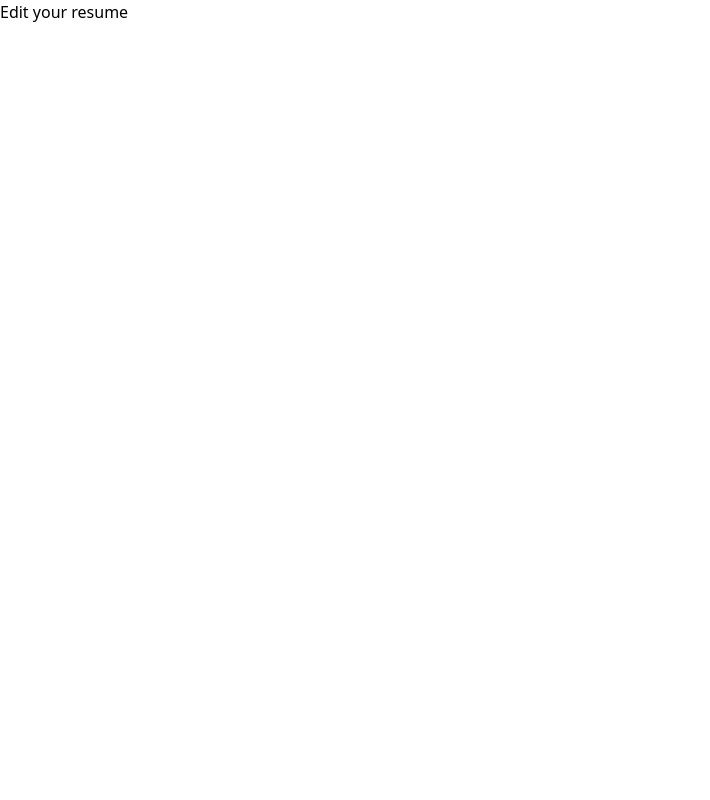
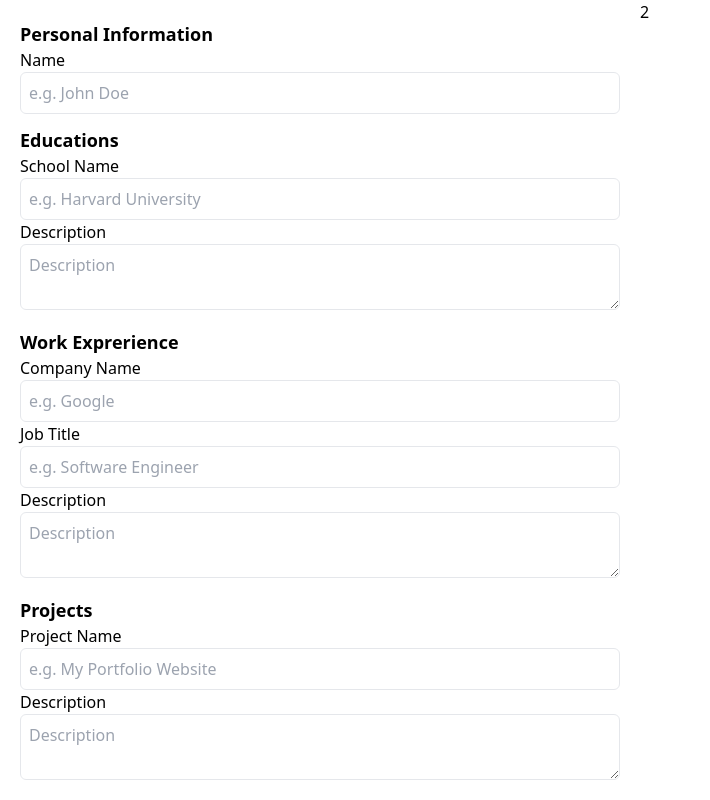
Before and after one commit to Qu1etboy/resume-edit, a Next.js app: page /edit in a window 1280 px wide. Shown: the whole page, without its empty margins (0-710 px from the left). Built offline with nearby package versions, Linux system fonts and the light colour scheme.

Commit message:
feat: add form component

```diff
--- /dev/null
+++ b/components/FormComponent.tsx
@@ -0,0 +1,67 @@
+export default function FormComponent() {
+  return (
+    <form className="h-screen overflow-scroll p-5 flex flex-col gap-3">
+      <div>
+        <h2 className="text-lg font-bold">Personal Information</h2>
+        <label>Name</label>
+        <input
+          placeholder="e.g. John Doe"
+          name="name"
+          className="p-2 border rounded-md w-full"
+        />
+      </div>
+      <div>
+        <h2 className="text-lg font-bold">Educations</h2>
+        <label>School Name</label>
+        <input
+          placeholder="e.g. Harvard University"
+          className="p-2 border rounded-md w-full"
+        />
+        <label>Description</label>
+        <textarea
+          placeholder="Description"
+          className="p-2 border rounded-md w-full"
+        />
+      </div>
+      <div>
+        <h2 className="text-lg font-bold">Work Exprerience</h2>
+        <label>Company Name</label>
+        <input
+          placeholder="e.g. Google"
+          className="p-2 border rounded-md w-full"
+        />
+        <label>Job Title</label>
+        <input
+          placeholder="e.g. Software Engineer"
+          className="p-2 border rounded-md w-full"
+        />
+        <label>Description</label>
+        <textarea
+          placeholder="Description"
+          className="p-2 border rounded-md w-full"
+        />
+      </div>
+      <div>
+        <h2 className="text-lg font-bold">Projects</h2>
+        <label>Project Name</label>
+        <input
+          placeholder="e.g. My Portfolio Website"
+          className="p-2 border rounded-md w-full"
+        />
+        <label>Description</label>
+        <textarea
+          placeholder="Description"
+          className="p-2 border rounded-md w-full"
+        />
+      </div>
+      <div>
+        <h2 className="text-lg font-bold">Interests</h2>
+        <label>Interest</label>
+        <input
+          placeholder="e.g. Listen to music"
+          className="p-2 border rounded-md w-full"
+        />
+      </div>
+    </form>
+  );
+}
--- a/pages/edit.tsx
+++ b/pages/edit.tsx
@@ -1,7 +1,12 @@
+import FormComponent from "@/components/FormComponent";
+
 export default function EditResume() {
   return (
-    <main>
-      <h1>Edit your resume</h1>
+    <main className="flex ">
+      <section className="w-full">
+        <FormComponent />
+      </section>
+      <section className="w-full">2</section>
     </main>
   );
 }
--- a/pages/index.tsx
+++ b/pages/index.tsx
@@ -1,5 +1,6 @@
 import Head from "next/head";
 import { useSession, signIn, signOut } from "next-auth/react";
+import Link from "next/link";
 
 export default function Home() {
   const { data: session } = useSession();
@@ -15,12 +16,53 @@ export default function Home() {
         <meta name="viewport" content="width=device-width, initial-scale=1" />
         <link rel="icon" href="/favicon.ico" />
       </Head>
-      <main>
-        <h1>Resume Edit</h1>
+      <main className="w-full min-h-screen flex flex-col justify-center items-center gap-5">
+        <h1 className="text-8xl font-extrabold text-green-600">Resume Edit</h1>
+        <p className="text-lg">
+          Create your resume with ease. Type in your information and download it
+          as a PDF
+        </p>
         {session ? (
-          <button onClick={() => signOut()}>Sign out</button>
+          <>
+            <Link
+              type="button"
+              href="/edit"
+              className="text-white bg-blue-700 hover:bg-blue-800 focus:ring-4 focus:ring-blue-300 font-medium rounded-lg text-sm px-5 py-2.5 mr-2 mb-2 dark:bg-blue-600 dark:hover:bg-blue-700 focus:outline-none dark:focus:ring-blue-800"
+            >
+              Create your resume
+            </Link>
+
+            <button
+              type="button"
+              onClick={() => signOut()}
+              className="text-red-700 hover:text-white border border-red-700 hover:bg-red-800 focus:ring-4 focus:outline-none focus:ring-red-300 font-medium rounded-lg text-sm px-5 py-2.5 text-center mr-2 mb-2 dark:border-red-500 dark:text-red-500 dark:hover:text-white dark:hover:bg-red-600 dark:focus:ring-red-900"
+            >
+              Sign out
+            </button>
+          </>
         ) : (
-          <button onClick={() => signIn("google")}> Sign in</button>
+          <button
+            type="button"
+            onClick={() => signIn("google")}
+            className="text-white bg-[#4285F4] hover:bg-[#4285F4]/90 focus:ring-4 focus:outline-none focus:ring-[#4285F4]/50 font-medium rounded-lg text-sm px-5 py-2.5 text-center inline-flex items-center dark:focus:ring-[#4285F4]/55 mr-2 mb-2"
+          >
+            <svg
+              className="w-4 h-4 mr-2 -ml-1"
+              aria-hidden="true"
+              focusable="false"
+              data-prefix="fab"
+              data-icon="google"
+              role="img"
+              xmlns="http://www.w3.org/2000/svg"
+              viewBox="0 0 488 512"
+            >
+              <path
+                fill="currentColor"
+                d="M488 261.8C488 403.3 391.1 504 248 504 110.8 504 0 393.2 0 256S110.8 8 248 8c66.8 0 123 24.5 166.3 64.9l-67.5 64.9C258.5 52.6 94.3 116.6 94.3 256c0 86.5 69.1 156.6 153.7 156.6 98.2 0 135-70.4 140.8-106.9H248v-85.3h236.1c2.3 12.7 3.9 24.9 3.9 41.4z"
+              ></path>
+            </svg>
+            Sign in with Google
+          </button>
         )}
       </main>
     </>
```
